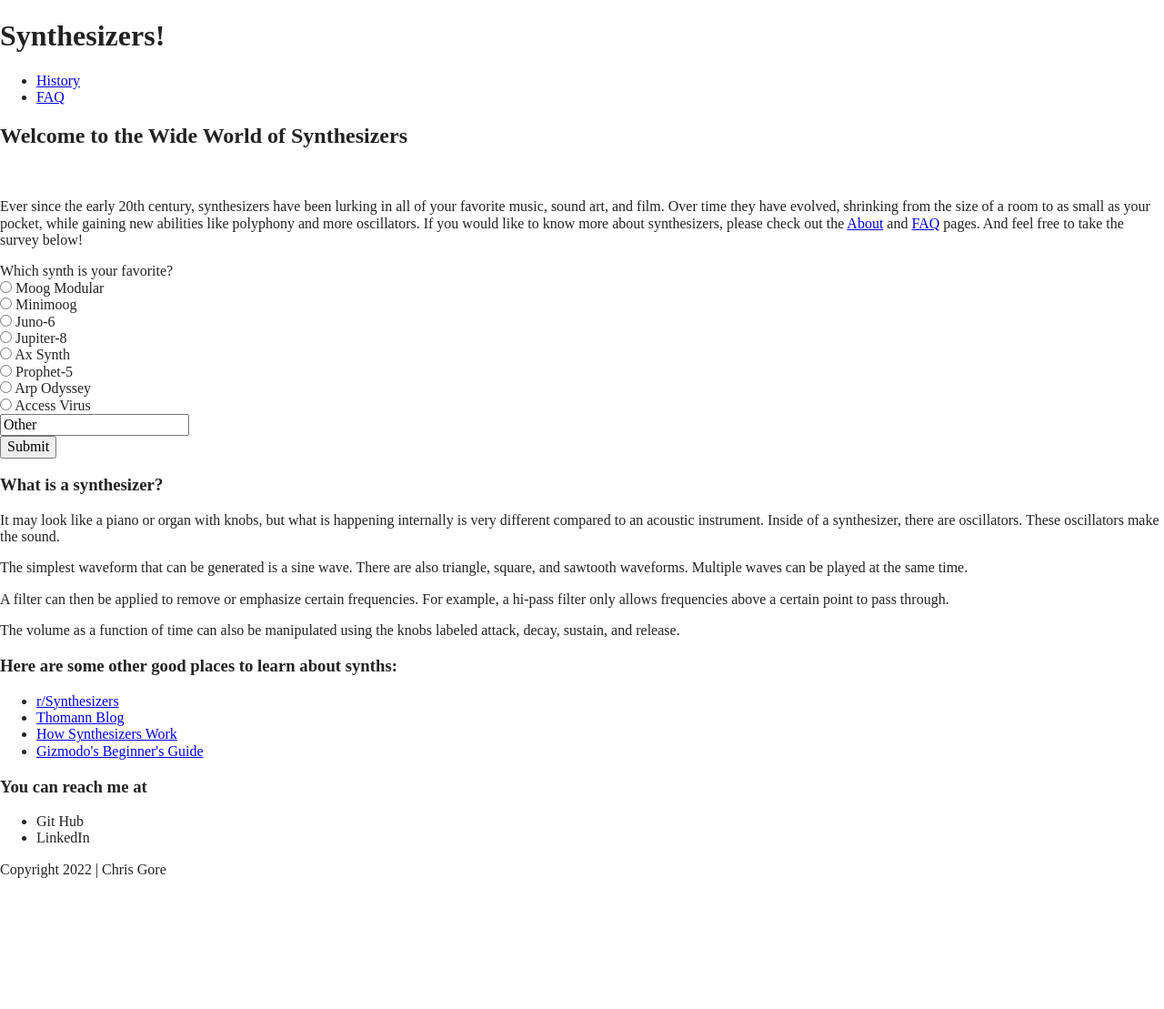
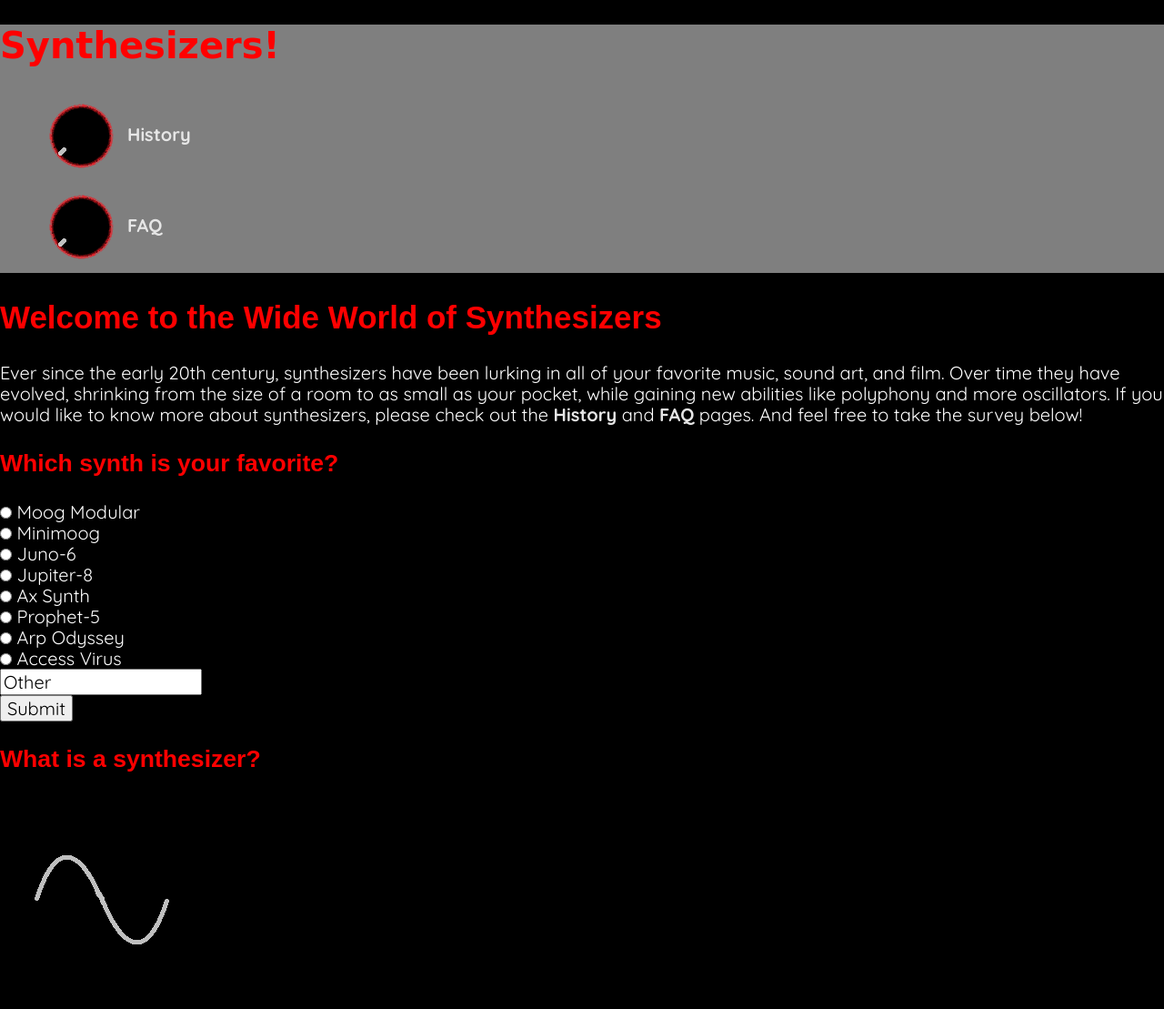
Before and after one commit to chr1s-g/synthesizers, a website built with Parcel: page index.html in a window 1280 px wide. Shown: the top 1109 px of the page at 91% size. Before the commit the page ends 965 px from the top, so only its background shows below. Built offline with nearby package versions, Linux system fonts and the light colour scheme; a web font is replaced by a local one.

Commit message:
Added some colors and fonts to main.css and images to index.html

```diff
--- a/css/main.css
+++ b/css/main.css
@@ -260,3 +260,150 @@
     page-break-after: avoid;
   }
 }
+
+/*--------------------Mobile Styles: General--------------*/
+
+html {
+  font-size: 16px;
+}
+
+body {
+  font-family: 'Quicksand', sans-serif;
+  color: #ffffff;
+  background-color: #000000;
+}
+
+h1 {
+  color: rgb(255, 0, 0);
+  font-family: 'Gugi', cursive;
+  font-size: 2.5em;
+}
+
+h2 {
+  font-size: 1.75em;
+}
+
+h3 {
+  font-size: 1.33em;
+}
+
+h2, h3 {
+  font-family: 'DotGothic16', sans-serif;
+  color: #ff0000;
+}
+
+p {
+  font-size: 1em;
+}
+
+
+a {
+  color: rgb(230, 230, 230);
+  font-weight: bold;
+  text-decoration: none;
+}
+
+/*---------------------Mobile Styles: Header------------------------*/
+
+header {
+  background-color: rgb(127, 127, 127);
+}
+
+header .content-wrapper {
+
+}
+
+header nav ul {
+ list-style-type: none;
+}
+
+header nav ul li {
+
+}
+
+/*---------------------Mobile Styles: Main------------------------*/
+
+main {
+
+}
+
+main .content-wrapper {
+
+}
+
+main .main-text {
+
+}
+
+main .survey {
+
+}
+
+main .what-is-synth {
+
+}
+
+main article {
+
+}
+
+main .wave-icon {
+
+}
+
+nav .timeline {
+
+}
+
+main .decade {
+
+}
+
+main .question {
+
+}
+
+/*---------------------Mobile Styles: Footer------------------------*/
+
+footer {
+
+}
+
+footer ul {
+  list-style-type: none;
+}
+
+footer .external-links {
+
+}
+
+footer .social {
+
+}
+
+footer .copyright {
+  background-color: rgb(127, 127, 127);
+  color: rgb(255, 0, 0);
+}
+
+
+/*----------------------Tablet Base Styles--------------------------*/
+
+@media all and (min-width: 768px) {
+
+html {
+  font-size: 18px;
+}
+
+
+}
+
+/*----------------------Desktop Base Styles--------------------------*/
+
+@media all and (min-width: 1200px) {
+
+html {
+  font-size: 20px;
+}
+
+}
--- a/index.html
+++ b/index.html
@@ -20,6 +20,10 @@
   <link rel="stylesheet" href="css/main.css">
 
   <meta name="theme-color" content="#fafafa">
+
+  <link rel="preconnect" href="https://fonts.googleapis.com">
+  <link rel="preconnect" href="https://fonts.gstatic.com" crossorigin>
+  <link href="https://fonts.googleapis.com/css2?family=DotGothic16&family=Gugi&family=Quicksand:wght@400;700&display=swap" rel="stylesheet">
 </head>
 
 <body>
@@ -41,8 +45,8 @@
       <h1>Synthesizers!</h1>
       <nav>
        <ul>
-          <li><a href="history/index.html" target="_blank">History</a></li>
-          <li><a href="faq/index.html" target="_blank">FAQ</a></li>
+          <li><img src="img/offknob.png"><a href="history/index.html" target="_blank">History</a></li>
+          <li><img src="img/offknob.png"><a href="faq/index.html" target="_blank">FAQ</a></li>
        </ul>
      </nav>
     </div>
@@ -51,16 +55,16 @@
   <main>
     <div class="content-wrapper">
       <div class="main-text">
-        <h2>Welcome to the Wide World of Synthesizers</h2><br>
+        <h2>Welcome to the Wide World of Synthesizers</h2>
         <p>Ever since the early 20th century, synthesizers have been lurking in all of your favorite music, sound
         art, and film. Over time they have evolved, shrinking from the size of a room to as small as your pocket,
         while gaining new abilities like polyphony and more oscillators. If you would like to know more about
-        synthesizers, please check out the <a href="about/index.html" target="_blank">About</a> and
+        synthesizers, please check out the <a href="history/index.html" target="_blank">History</a> and
         <a href="faq/index.html" target="_blank">FAQ</a> pages. And feel free to take the survey below!</p>
       <div>
 
      <div="survey">
-      Which synth is your favorite?<br>
+      <h3>Which synth is your favorite?</h3>
       <input type="radio" id="modular" name="fav-synth" value="Moog Modular">
       <label for="modular">Moog Modular</label><br>
       <input type="radio" id="mini" name="fav-synth" value="Minimoog">
@@ -87,16 +91,16 @@
       <div class="content-wrapper">
         <article>
         <h3>What is a synthesizer?</h3>
-          <p class="wave-icon"></p>
+          <p class="wave-icon"><img src ="img/sine.png"></p>
           <p class="description">It may look like a piano or organ with knobs, but what is happening internally
           is very different compared to an acoustic instrument. Inside of a synthesizer, there are oscillators. These oscillators make the sound.</p>
-          <p class="wave-icon"></p>
+          <p class="wave-icon"><img src ="img/triangle.png"></p>
           <p class="description">The simplest waveform that can be generated is a sine wave. There are also triangle, square, and
           sawtooth waveforms. Multiple waves can be played at the same time.</p>
-          <p class="wave-icon"></p>
+          <p class="wave-icon"><img src ="img/square.png"></p>
           <p class="description">A filter can then be applied to remove or emphasize certain frequencies. For example, a hi-pass filter
           only allows frequencies above a certain point to pass through.</p>
-          <p class="wave-icon"></p>
+          <p class="wave-icon"><img src ="img/sawtooth.png"></p>
           <p class="description">The volume as a function of time can also be manipulated using the knobs labeled attack,
           decay, sustain, and release.</p>
         </article>
```
Also changed, not shown: faq/index.html (+6 -2 lines), history/index.html (+6 -2 lines).
